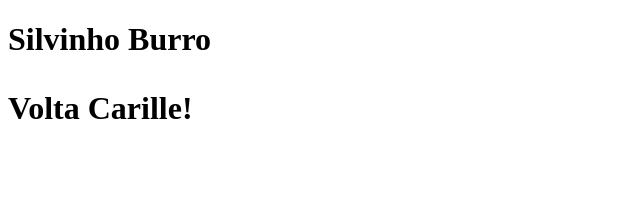
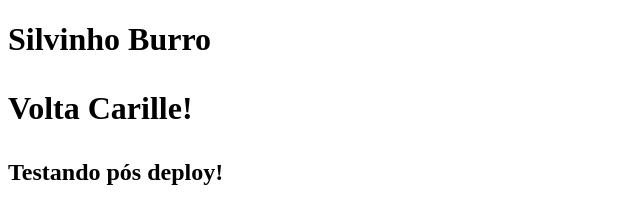
Before and after one commit to bpenna88/T-picos-Especiais-Fatec, a plain HTML site: page index.html in a window 1280 px wide. Shown: the whole page, without its empty margins (0-640 px from the left). Drawn offline with Linux system fonts and the light colour scheme.

Commit message:
Testando pós deploy

```diff
--- a/index.html
+++ b/index.html
@@ -9,5 +9,6 @@
 <body>
 <h1> Silvinho Burro <h1>
     <p> Volta Carille!</p>
+    <h2>Testando pós deploy!</h2>
 </body>
 </html>
```
